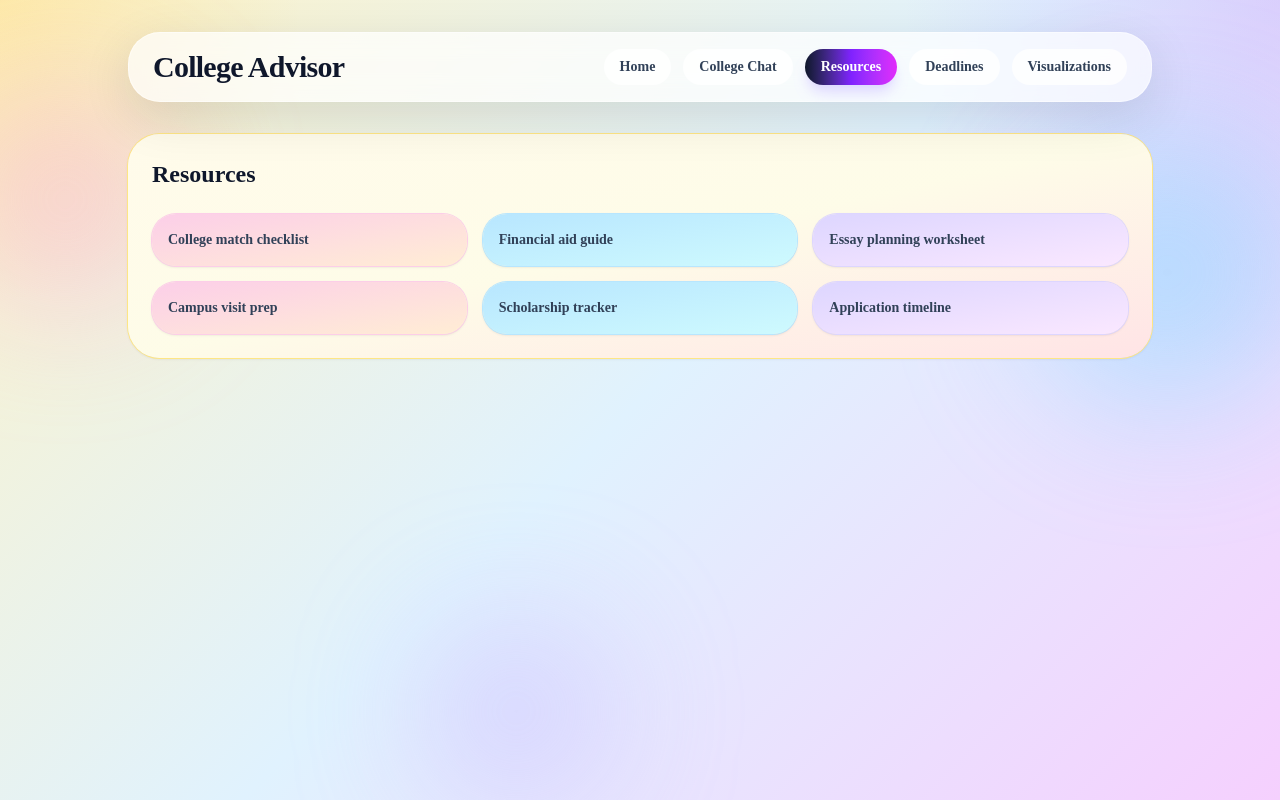
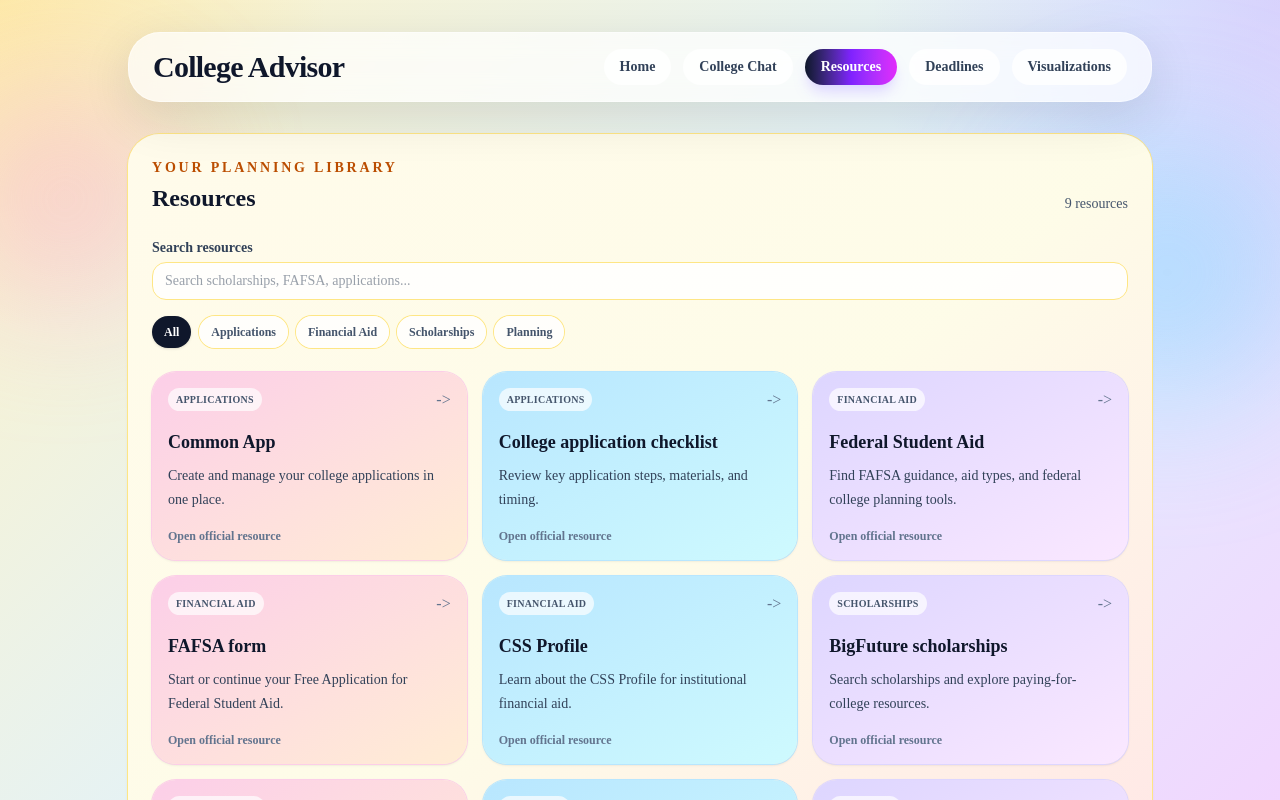
Before and after one commit to CSC4790-Fall2026-Org/College_Companion, a Next.js app: page / in a window 1280 px wide. Both pictures are taken after a click on the button "Resources". Shown: the top 800 px of the page. Built offline with nearby package versions, Linux system fonts and the light colour scheme.

Commit message:
Fixed homepage UI

```diff
--- a/app/page.tsx
+++ b/app/page.tsx
@@ -38,7 +38,30 @@ type Deadline = {
 
 type DeadlineView = "list" | "calendar";
 
+type ResourceCategory = "All" | "Applications" | "Financial Aid" | "Scholarships" | "Planning";
+
+type Resource = {
+  title: string;
+  category: Exclude<ResourceCategory, "All">;
+  description: string;
+  href: string;
+};
+
 const calendarWeekdays = ["Sun", "Mon", "Tue", "Wed", "Thu", "Fri", "Sat"];
+
+const resourceCategories: ResourceCategory[] = ["All", "Applications", "Financial Aid", "Scholarships", "Planning"];
+
+const resources: Resource[] = [
+  { title: "Common App", category: "Applications", description: "Create and manage your college applications in one place.", href: "https://www.commonapp.org/" },
+  { title: "College application checklist", category: "Applications", description: "Review key application steps, materials, and timing.", href: "https://studentaid.gov/articles/8-steps-to-preparing-for-college/" },
+  { title: "Federal Student Aid", category: "Financial Aid", description: "Find FAFSA guidance, aid types, and federal college planning tools.", href: "https://studentaid.gov/" },
+  { title: "FAFSA form", category: "Financial Aid", description: "Start or continue your Free Application for Federal Student Aid.", href: "https://studentaid.gov/h/apply-for-aid/fafsa" },
+  { title: "CSS Profile", category: "Financial Aid", description: "Learn about the CSS Profile for institutional financial aid.", href: "https://cssprofile.collegeboard.org/" },
+  { title: "BigFuture scholarships", category: "Scholarships", description: "Search scholarships and explore paying-for-college resources.", href: "https://bigfuture.collegeboard.org/pay-for-college/scholarship-search" },
+  { title: "Federal scholarship search", category: "Scholarships", description: "Explore official scholarship and grant opportunities.", href: "https://www.careeronestop.org/Toolkit/Training/find-scholarships.aspx" },
+  { title: "College Scorecard", category: "Planning", description: "Compare colleges using costs, programs, and outcomes.", href: "https://collegescorecard.ed.gov/" },
+  { title: "College Board BigFuture", category: "Planning", description: "Explore colleges, majors, careers, and planning tools.", href: "https://bigfuture.collegeboard.org/" },
+];
 
 const getDateKey = (year: number, month: number, day: number) =>
   `${year}-${String(month + 1).padStart(2, "0")}-${String(day).padStart(2, "0")}`;
@@ -67,6 +90,8 @@ export default function Home() {
   const [chatInput, setChatInput] = useState("");
   const [isSending, setIsSending] = useState(false);
   const [chatError, setChatError] = useState("");
+  const [resourceSearch, setResourceSearch] = useState("");
+  const [resourceCategory, setResourceCategory] = useState<ResourceCategory>("All");
   const [deadlines, setDeadlines] = useState<Deadline[]>(() => {
     if (typeof window === "undefined") {
       return defaultDeadlines;
@@ -127,6 +152,14 @@ export default function Home() {
   const shiftCalendarMonth = (offset: number) => {
     setCalendarDate((current) => new Date(current.getFullYear(), current.getMonth() + offset, 1));
   };
+
+  const filteredResources = resources.filter((resource) => {
+    const matchesCategory = resourceCategory === "All" || resource.category === resourceCategory;
+    const searchText = resourceSearch.trim().toLowerCase();
+    const matchesSearch = !searchText || `${resource.title} ${resource.description} ${resource.category}`.toLowerCase().includes(searchText);
+
+    return matchesCategory && matchesSearch;
+  });
 
   const sendMessage = async (message?: string) => {
     const prompt = (message ?? chatInput).trim();
@@ -276,11 +309,11 @@ export default function Home() {
     if (activeTab === "Home") {
       return (
         <section className="fade-in-up mt-8">
-          <div className="overflow-hidden rounded-[2rem] bg-gradient-to-br from-sky-500 via-indigo-500 to-fuchsia-500 p-[1px] shadow-[0_25px_80px_rgba(99,102,241,0.35)]">
-            <div className="rounded-[calc(2rem-1px)] bg-slate-950/90 p-6 text-white md:p-8">
+          <div className="overflow-hidden rounded-[2rem] bg-white/35 p-[1px] shadow-[0_25px_80px_rgba(99,102,241,0.2)] backdrop-blur-md">
+            <div className="rounded-[calc(2rem-1px)] bg-white/15 p-6 text-slate-900 shadow-inner backdrop-blur-md md:p-8">
               <div className="flex flex-col gap-4 md:flex-row md:items-end md:justify-between">
                 <div>
-                  <p className="text-sm font-semibold uppercase tracking-[0.2em] text-sky-200">
+                  <p className="text-sm font-semibold uppercase tracking-[0.2em] text-sky-800">
                     Your college orbit
                   </p>
                   <h2 className="mt-2 text-3xl font-black md:text-5xl">Good morning, Alex</h2>
@@ -292,14 +325,14 @@ export default function Home() {
 
               <div className="mt-8 grid gap-4 md:grid-cols-3">
                 {[
-                  { label: "Applications", value: "8", note: "+2 this month", tone: "bg-emerald-400/20 text-emerald-100" },
-                  { label: "Upcoming deadlines", value: "3", note: "Due this week", tone: "bg-amber-400/20 text-amber-100" },
-                  { label: "Saved resources", value: "14", note: "Updated recently", tone: "bg-sky-400/20 text-sky-100" },
+                  { label: "Applications", value: "8", note: "+2 this month", tone: "bg-emerald-400/20 text-emerald-950" },
+                  { label: "Upcoming deadlines", value: "3", note: "Due this week", tone: "bg-amber-400/20 text-amber-950" },
+                  { label: "Saved resources", value: "14", note: "Updated recently", tone: "bg-sky-400/20 text-sky-950" },
                 ].map((card) => (
                   <div key={card.label} className={`card-lift rounded-2xl border border-white/10 p-4 ${card.tone}`}>
-                    <p className="text-sm text-white/70">{card.label}</p>
-                    <p className="mt-2 text-3xl font-black text-white">{card.value}</p>
-                    <p className="mt-1 text-sm text-white/80">{card.note}</p>
+                    <p className="text-sm opacity-75">{card.label}</p>
+                    <p className="mt-2 text-3xl font-black">{card.value}</p>
+                    <p className="mt-1 text-sm opacity-80">{card.note}</p>
                   </div>
                 ))}
               </div>
@@ -439,19 +472,52 @@ export default function Home() {
     if (activeTab === "Resources") {
       return (
         <section className="mt-8 rounded-[2rem] bg-gradient-to-br from-amber-50 via-yellow-50 to-rose-100 p-6 shadow-sm ring-1 ring-amber-200">
-          <h2 className="text-2xl font-black text-slate-900">Resources</h2>
+          <div className="flex flex-col gap-2 md:flex-row md:items-end md:justify-between">
+            <div>
+              <p className="text-sm font-semibold uppercase tracking-[0.2em] text-amber-700">Your planning library</p>
+              <h2 className="mt-1 text-2xl font-black text-slate-900">Resources</h2>
+            </div>
+            <p className="text-sm text-slate-600">{filteredResources.length} {filteredResources.length === 1 ? "resource" : "resources"}</p>
+          </div>
+
+          <div className="mt-6 flex flex-col gap-3 md:flex-row">
+            <label className="flex-1 text-sm font-semibold text-slate-700">
+              Search resources
+              <input
+                type="search"
+                value={resourceSearch}
+                onChange={(event) => setResourceSearch(event.target.value)}
+                placeholder="Search scholarships, FAFSA, applications..."
+                className="mt-1 w-full rounded-xl border border-amber-200 bg-white/85 px-3 py-2 font-normal text-slate-700 outline-none transition focus:border-violet-400 focus:ring-2 focus:ring-violet-200"
+              />
+            </label>
+          </div>
+
+          <div className="mt-4 flex flex-wrap gap-2">
+            {resourceCategories.map((category) => (
+              <button
+                key={category}
+                type="button"
+                onClick={() => setResourceCategory(category)}
+                className={`rounded-full px-3 py-2 text-xs font-bold transition ${
+                  resourceCategory === category
+                    ? "bg-slate-900 text-white shadow-sm"
+                    : "bg-white/80 text-slate-600 ring-1 ring-amber-200 hover:bg-white"
+                }`}
+              >
+                {category}
+              </button>
+            ))}
+          </div>
+
           <div className="mt-6 grid gap-4 md:grid-cols-3">
-            {[
-              "College match checklist",
-              "Financial aid guide",
-              "Essay planning worksheet",
-              "Campus visit prep",
-              "Scholarship tracker",
-              "Application timeline",
-            ].map((resource, index) => (
-              <div
-                key={resource}
-                className={`rounded-[1.5rem] p-4 shadow-sm ring-1 ${
+            {filteredResources.map((resource, index) => (
+              <a
+                key={resource.title}
+                href={resource.href}
+                target="_blank"
+                rel="noreferrer"
+                className={`group rounded-[1.5rem] p-4 shadow-sm ring-1 transition hover:-translate-y-1 hover:shadow-lg ${
                   index % 3 === 0
                     ? "bg-gradient-to-br from-pink-200 to-orange-100 ring-pink-200"
                     : index % 3 === 1
@@ -459,10 +525,20 @@ export default function Home() {
                       : "bg-gradient-to-br from-violet-200 to-fuchsia-100 ring-violet-200"
                 }`}
               >
-                <p className="text-sm font-semibold text-slate-700">{resource}</p>
-              </div>
+                <div className="flex items-start justify-between gap-3">
+                  <span className="rounded-full bg-white/70 px-2 py-1 text-[10px] font-bold uppercase tracking-wide text-slate-600">{resource.category}</span>
+                  <span className="text-slate-500 transition group-hover:translate-x-1" aria-hidden="true">-&gt;</span>
+                </div>
+                <h3 className="mt-4 text-lg font-black text-slate-900">{resource.title}</h3>
+                <p className="mt-2 text-sm leading-6 text-slate-700">{resource.description}</p>
+                <p className="mt-4 text-xs font-bold text-slate-500">Open official resource</p>
+              </a>
             ))}
           </div>
+
+          {filteredResources.length === 0 && (
+            <p className="mt-6 rounded-2xl bg-white/75 px-4 py-8 text-center text-sm text-slate-600">No resources match that search. Try another topic or choose All.</p>
+          )}
         </section>
       );
     }
```
